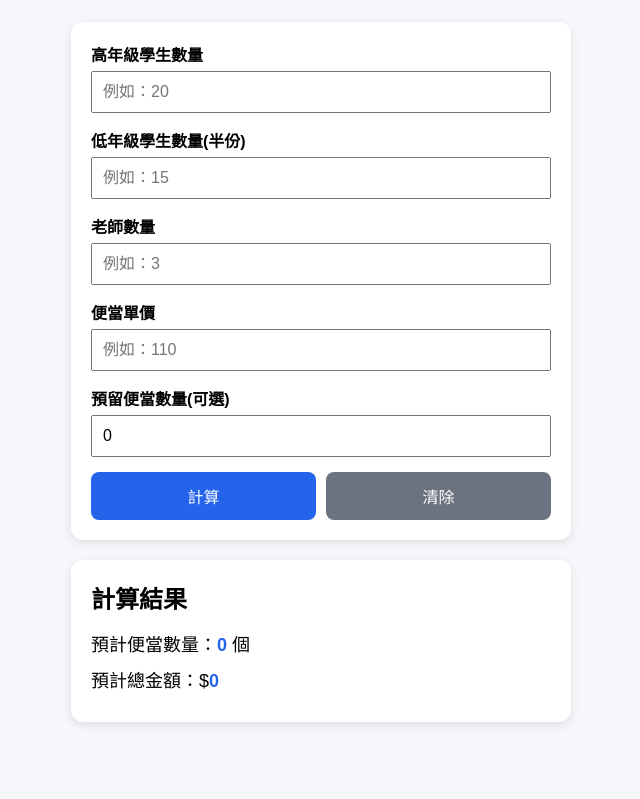
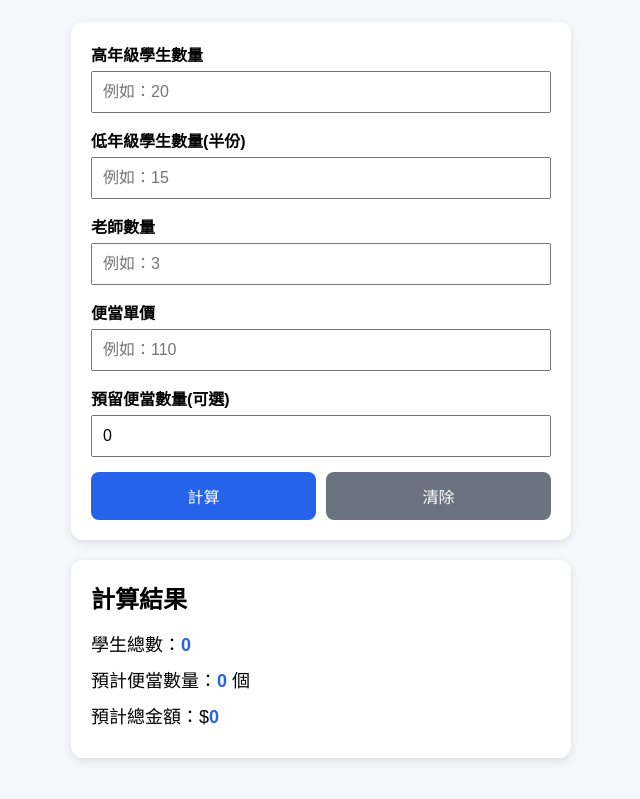
Before and after one commit to hfchen1006/Bento-calculator, a plain HTML site: page index.html in a window 1280 px wide. Both pictures are taken after a click on the button "計算". Shown: the part 123-922 px from the top of the page, without its empty margins (319-959 px from the left). Drawn offline with Linux system fonts and the light colour scheme.

Commit message:
v1.3 added total number of student

```diff
--- a/index.html
+++ b/index.html
@@ -45,11 +45,12 @@
 
     <section class="result">
       <h2>計算結果</h2>
+      <p>學生總數：<span id="totalStudents">0</span></p>
       <p>預計便當數量：<span id="totalLunches">0</span> 個</p>
       <p>預計總金額：$<span id="totalPrice">0</span></p>
     </section>
   </main>
 
-  <script src="script.js?v1.2"></script>
+  <script src="script.js?v1.3"></script>
 </body>
 </html>
--- a/script.js
+++ b/script.js
@@ -4,10 +4,12 @@ const teacherInput = document.getElementById("teachers");
 const priceInput = document.getElementById("price");
 const extraInput = document.getElementById("extraLunches");
 
+
 const calculateBtn = document.getElementById("calculateBtn");
 const clearBtn = document.getElementById("clearBtn");
 
 const totalLunchesResult = document.getElementById("totalLunches");
+const totalStudentsResult = document.getElementById("totalStudents");
 const totalPriceResult = document.getElementById("totalPrice");
 
 const inputs = [seniorInput, juniorInput, teacherInput, priceInput, extraInput];
@@ -21,8 +23,10 @@ function calculateLunches() {
   const juniorLunches = Math.ceil(juniorStudents / 2);
   const totalLunches = seniorStudents + juniorLunches + teachers + extraLunches;
   const totalPrice = totalLunches * price;
+  const totalStudents = seniorStudents + juniorStudents;
 
   totalLunchesResult.textContent = totalLunches;
+  totalStudentsResult.textContent = totalStudents;
   totalPriceResult.textContent = totalPrice.toLocaleString();
 }
 
```
